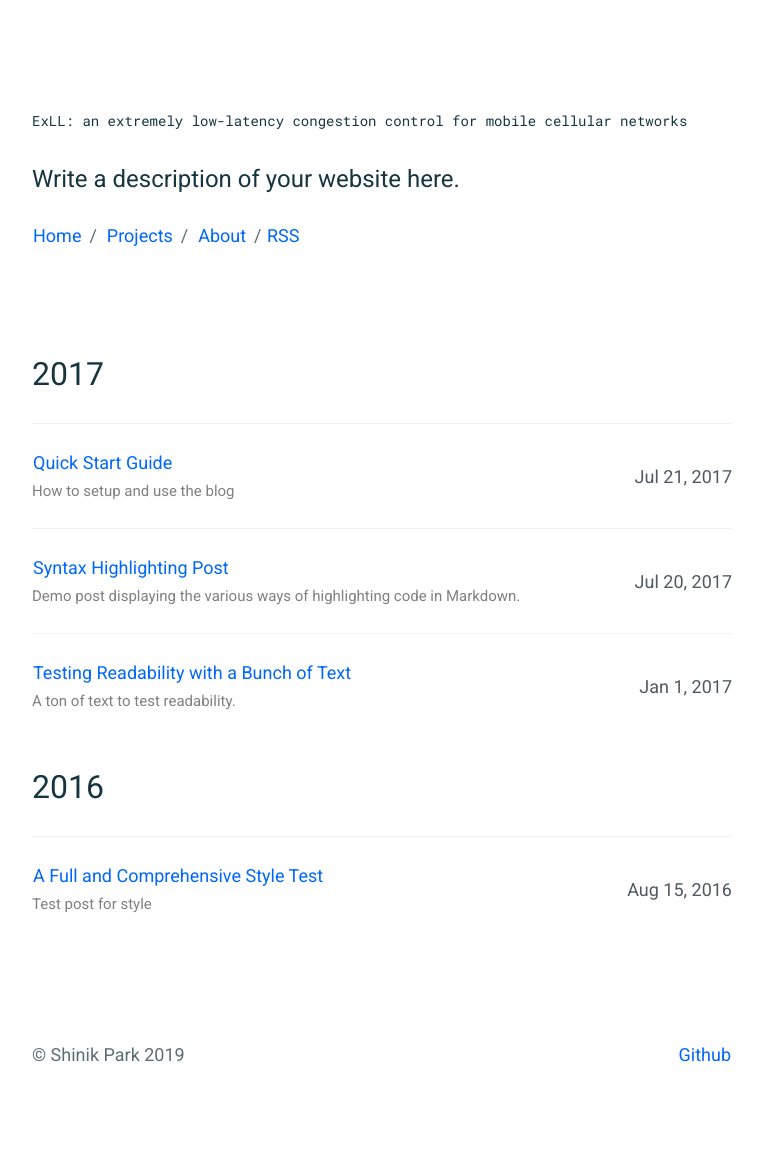
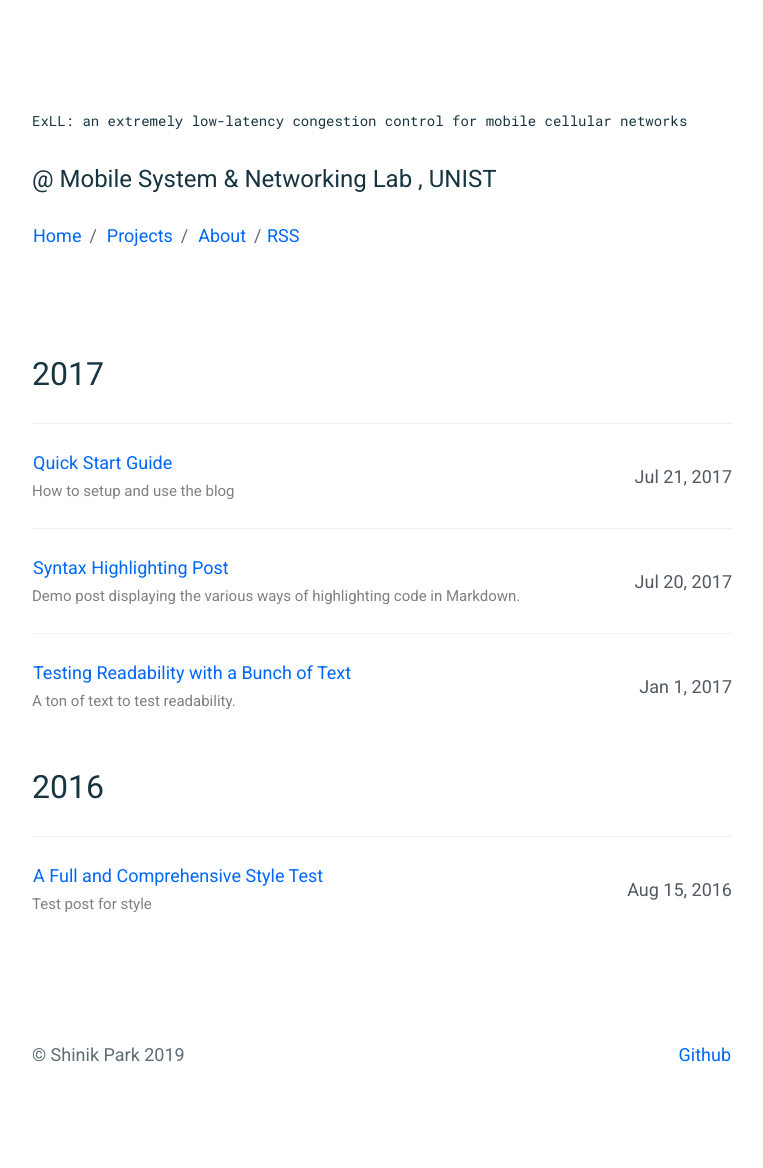
Before and after one commit to msnl/exll, a Jekyll site: the page built from index.html, in a window 1280 px wide. Shown: the whole page, without its empty margins (258-1021 px from the left). Built offline with Jekyll 4.4.1, drawn with Linux system fonts in a browser that asks for light colours.

Commit message:
Update _config.yml

```diff
--- a/_config.yml
+++ b/_config.yml
@@ -4,7 +4,7 @@ remote_theme : mkchoi212/paper-jekyll-theme
 
 title: "ExLL: an extremely low-latency congestion control for mobile cellular networks"
 description: >
-  Write a description of your website here.
+  @ Mobile System & Networking Lab , UNIST
 author: Shinik Park
 email: sipark@unist.ac.kr
 github_username: shinikpark
```
